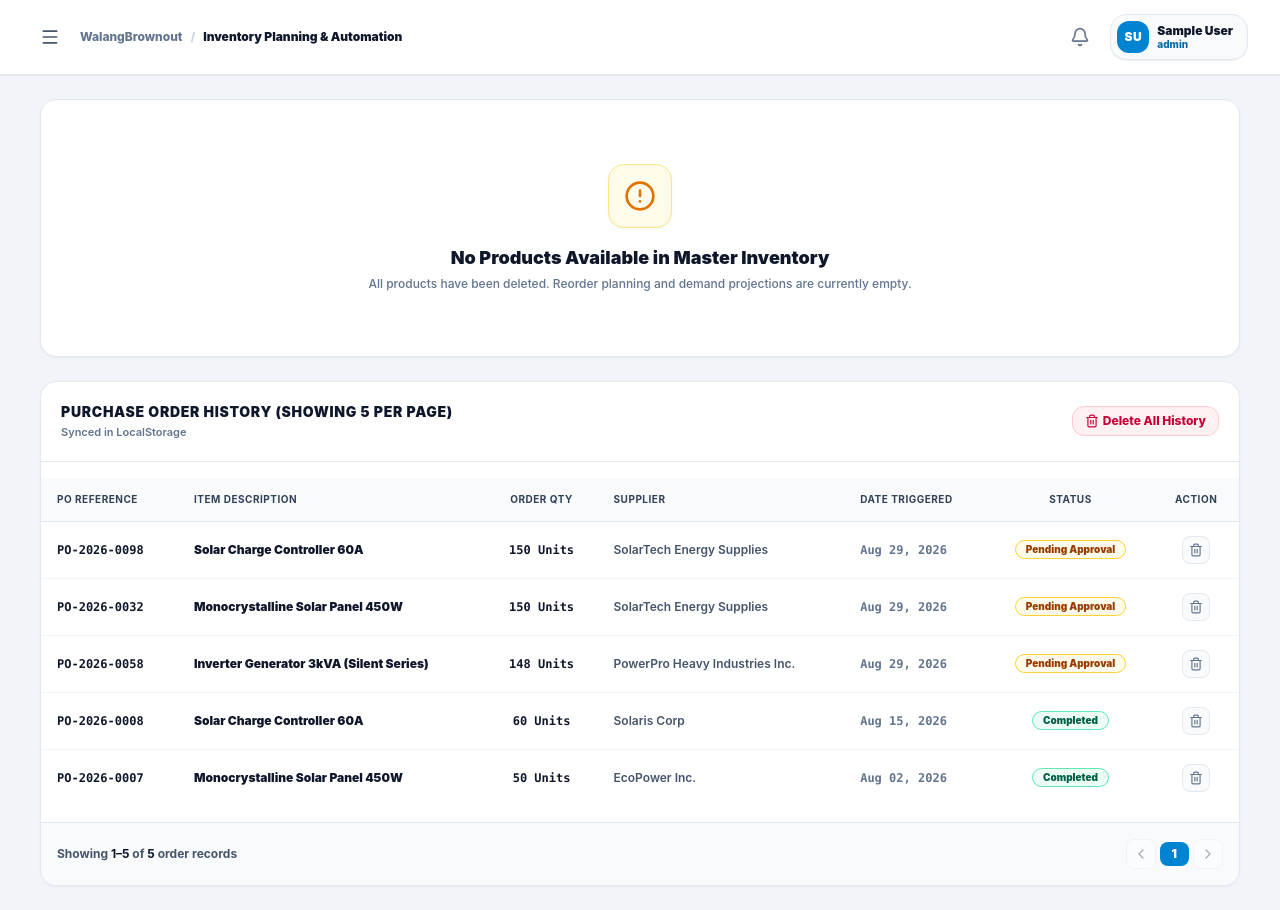
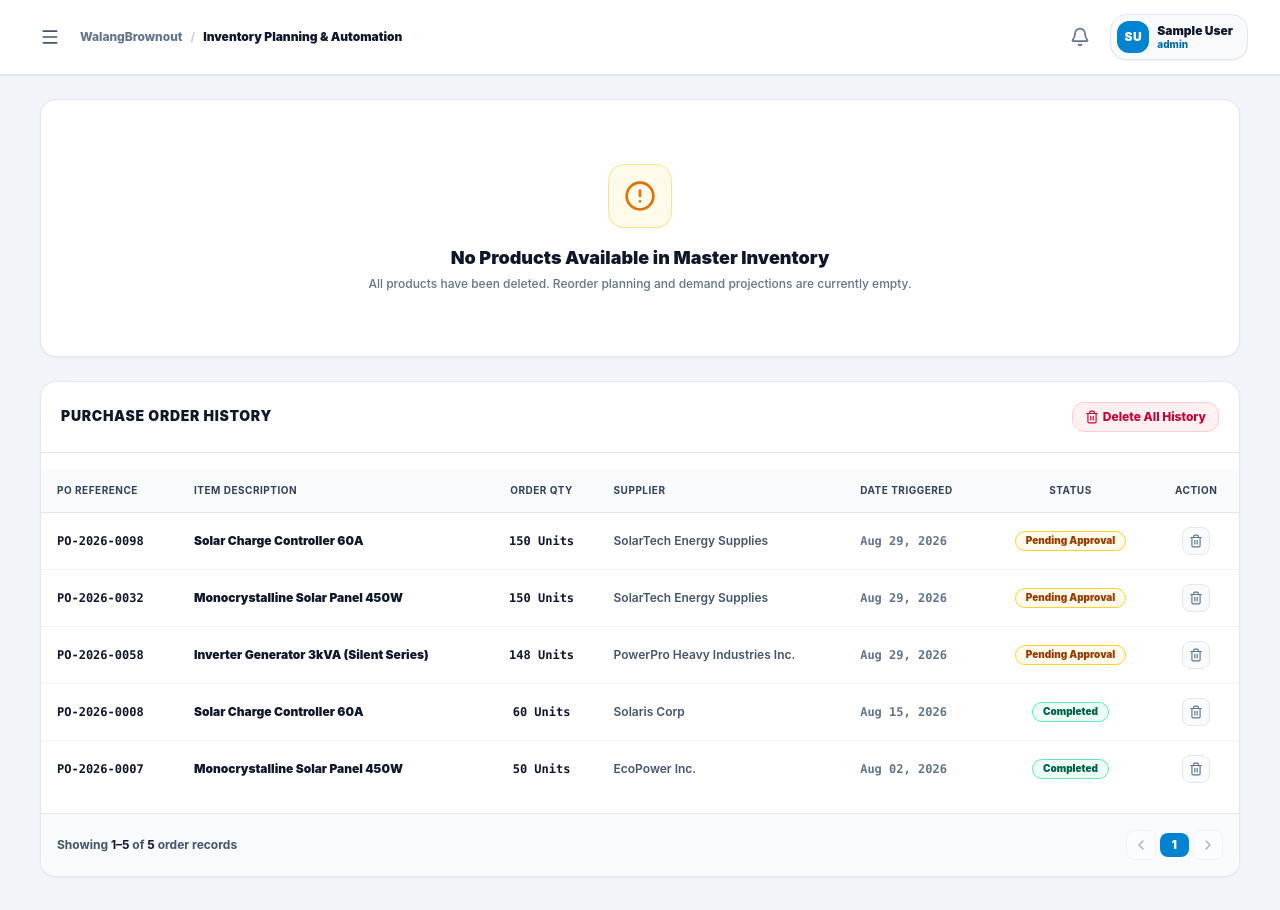
Before and after one commit to Justine120705/walang-brownout-inventory-system, a React (Vite) app: page /reorder-planner in a window 1280 px wide. Built offline with nearby package versions, Linux system fonts and the light colour scheme; sample sign-in values are in the browser's storage; the HTML template or start-up script is replaced by a standard one.

Commit message:
i edit the text

```diff
--- a/src/pages/ReorderPlanner.jsx
+++ b/src/pages/ReorderPlanner.jsx
@@ -357,8 +357,8 @@ export default function ReorderPlanner() {
         <div className="bg-white border border-slate-200 rounded-2xl shadow-xs overflow-hidden space-y-4">
           <div className="p-5 border-b border-slate-200 flex items-center justify-between">
             <div>
-              <h2 className="text-sm font-black text-slate-900 uppercase tracking-wider">PURCHASE ORDER HISTORY (SHOWING 5 PER PAGE)</h2>
-              <p className="text-[11px] font-semibold text-slate-500 mt-0.5">Synced in LocalStorage</p>
+              <h2 className="text-sm font-black text-slate-900 uppercase tracking-wider">PURCHASE ORDER HISTORY</h2>
+              <p className="text-[11px] font-semibold text-slate-500 mt-0.5"></p>
             </div>
 
             {purchaseOrders.length > 0 && !isWarehouseStaff && (
```
